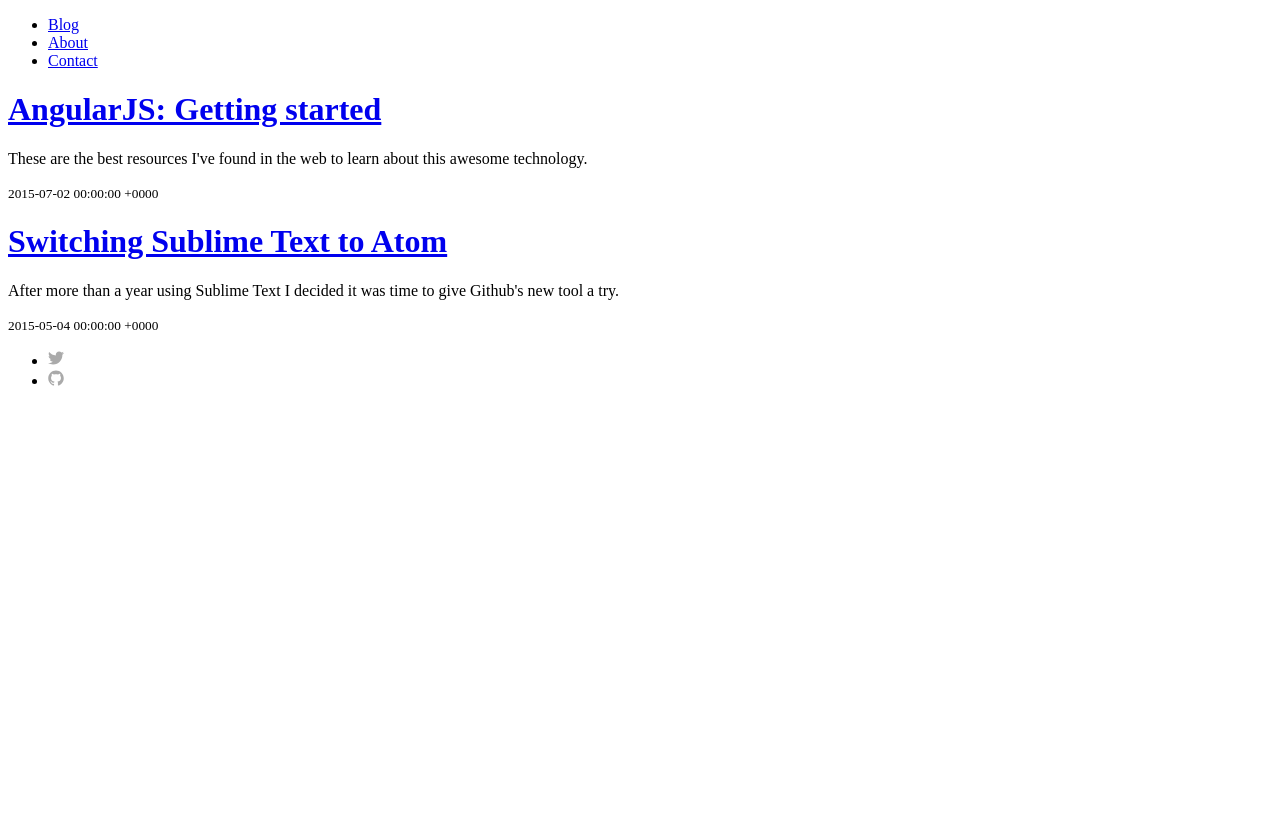
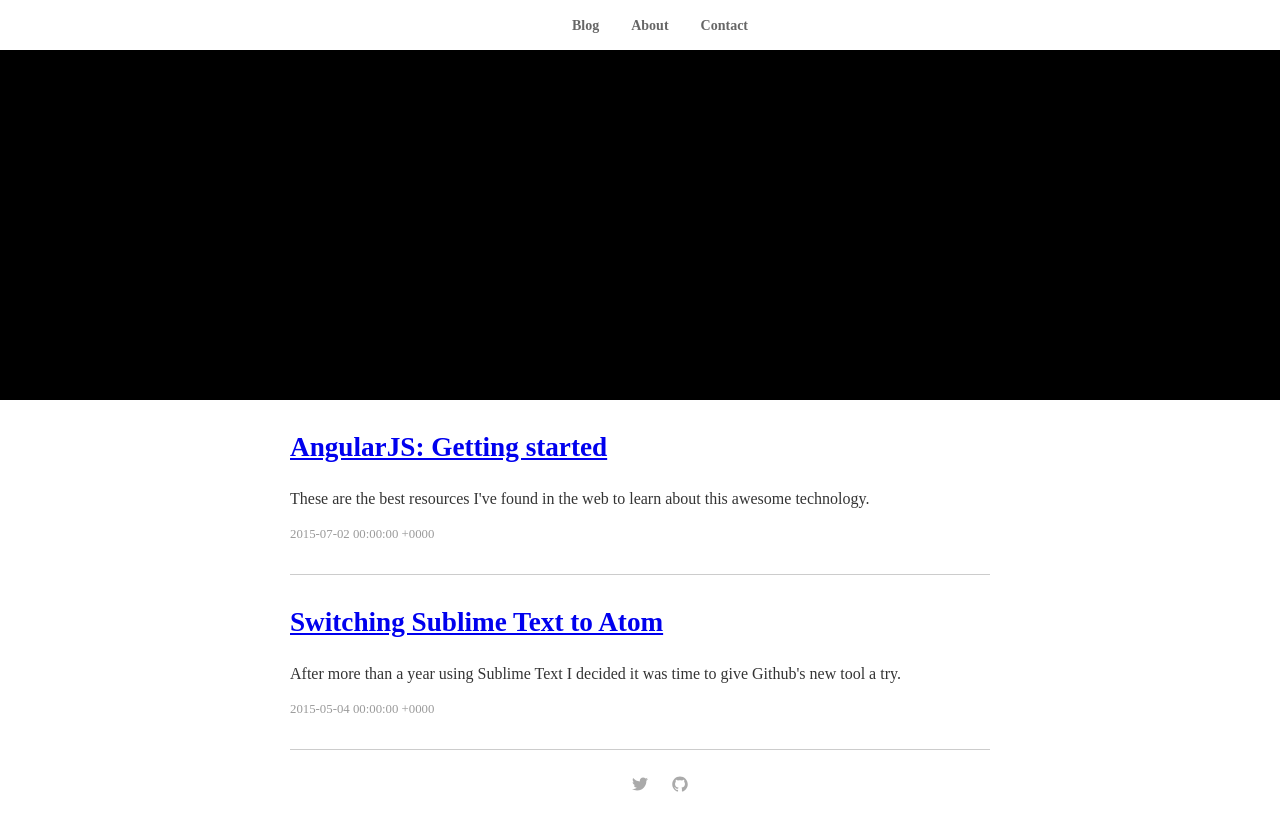
Before and after one commit to s-ramirez/s-ramirez.github.io, a Jekyll site: the page built from index.html, in a window 1280 px wide. Shown: the top 831 px of the page. Built offline with Jekyll 4.4.1, drawn with Linux system fonts in a browser that asks for light colours; some web fonts are replaced; the list of posts is cut into pages by our own code.

Commit message:
Fixing css import

```diff
--- a/_includes/head.html
+++ b/_includes/head.html
@@ -5,7 +5,7 @@
     <meta name="viewport" content="width=device-width, initial-scale=1.0">
 
     <title>{% if page.title %}{{ page.title }}{% else %}{{ site.title }}{% endif %}</title>
-    <link href='https://fonts.googleapis.com/css?family=Droid+Sans:400,700' rel='stylesheet' type='text/css'>
-    <link src="/css/styles.css" rel='stylesheet' type='text/css'>
+    <link href="https://fonts.googleapis.com/css?family=Droid+Sans:400,700" rel="stylesheet" type="text/css">
+    <link href="/css/styles.css" rel="stylesheet" type="text/css">
     <meta name="description" content="{% if page.excerpt %}{{ page.excerpt | strip_html | strip_newlines | truncate: 160 }}{% else %}{{ site.description }}{% endif %}">
   </head>
```
